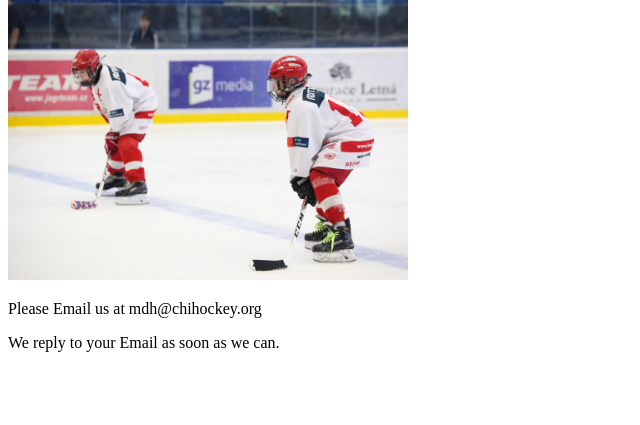
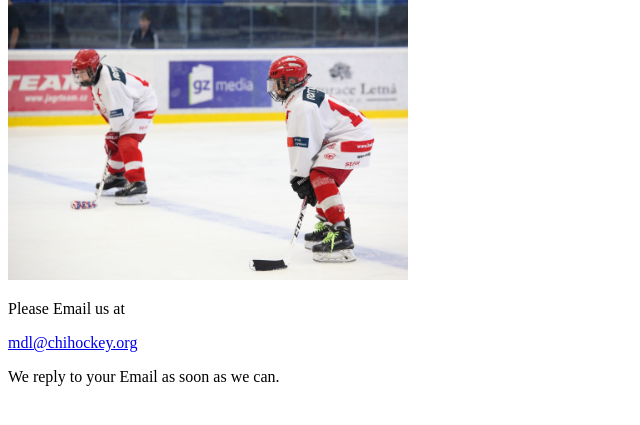
Before and after one commit to Gaspar066/Tareas, a plain HTML site: page contact.html in a window 1280 px wide. Shown: the part 311-736 px from the top of the page, without its empty margins (0-640 px from the left). Drawn offline with Linux system fonts and the light colour scheme.

Commit message:
arreglado el mail

```diff
--- a/contact.html
+++ b/contact.html
@@ -19,7 +19,8 @@
 
         <main>
             <img src="./Images/hockey_3.jpg" alt="Player 3 image" width="400">
-            <p>Please Email us at mdh@chihockey.org</p>
+            <p>Please Email us at</p>
+            <a href="mailto:mdhl@chihockey.org">mdl@chihockey.org</a>
             <p>We reply to your Email as soon as we can.</p>
         </main>
 </body>
```
